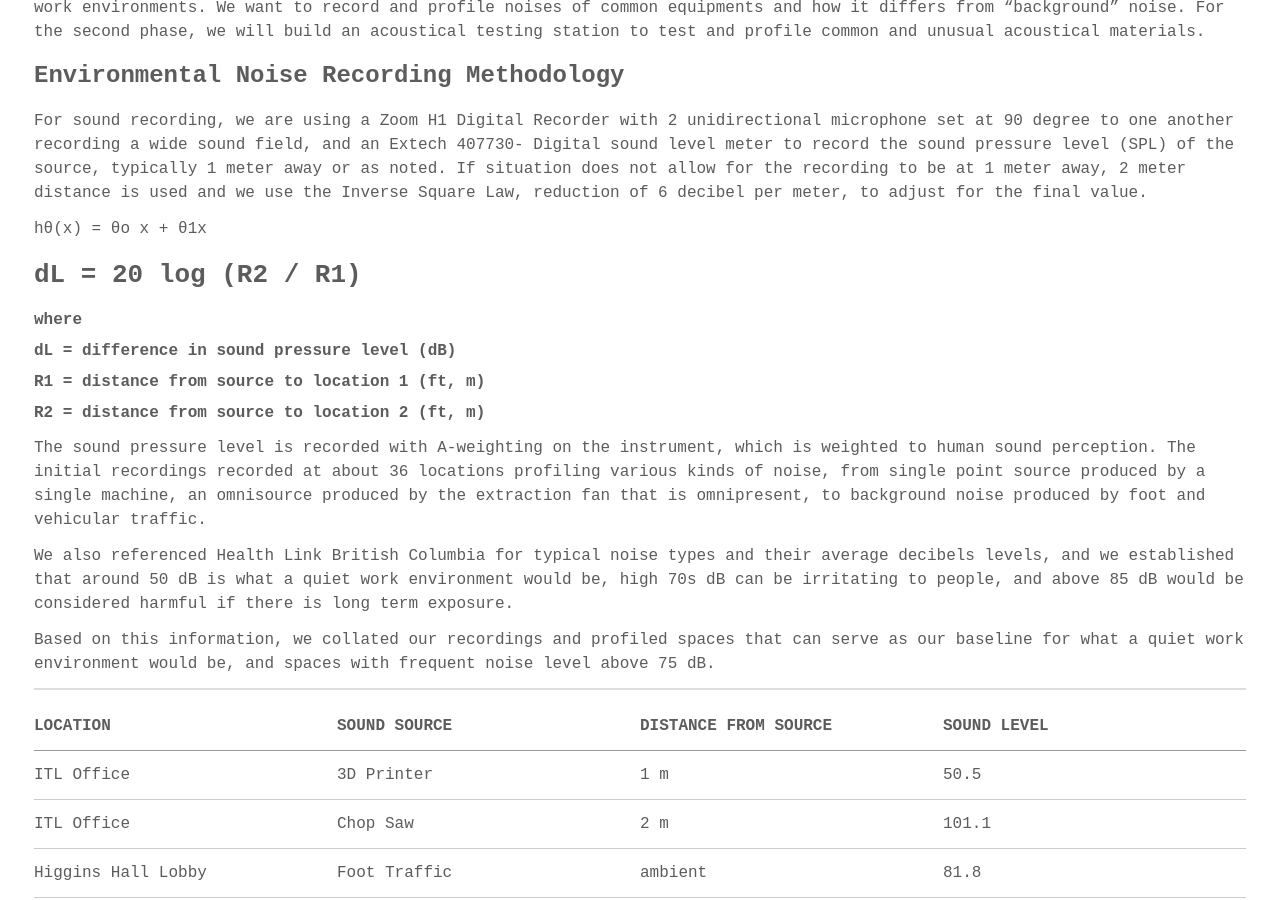
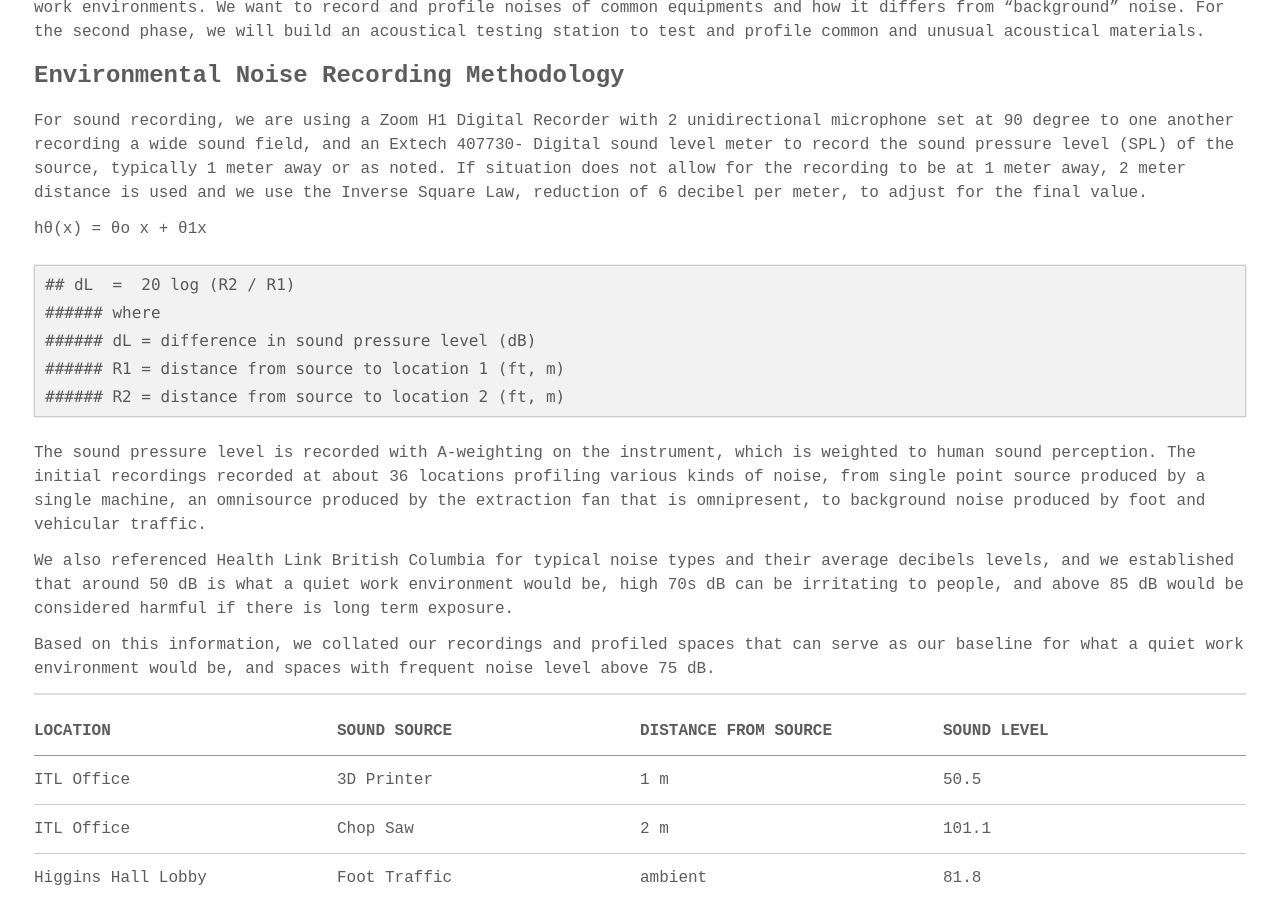
Before and after one commit to tedngai/itldatafactory, a Jekyll site: the page built from _posts/2019-1-24-EnvironmentalNoiseRecording.md, in a window 1280 px wide and 900 px high, scrolled down 797 px. Built offline with Jekyll 4.4.1, drawn with Linux system fonts in a browser that asks for light colours; some web fonts are replaced.

```diff
--- a/_posts/2019-1-24-EnvironmentalNoiseRecording.md
+++ b/_posts/2019-1-24-EnvironmentalNoiseRecording.md
@@ -21,12 +21,12 @@ This proposal involve 2 stages of acoustical testing. The first is to record and
 For sound recording, we are using a Zoom H1 Digital Recorder with 2 unidirectional microphone set at 90 degree to one another recording a wide sound field, and an Extech 407730- Digital sound level meter to record the sound pressure level (SPL) of the source, typically 1 meter away or as noted. If situation does not allow for the recording to be at 1 meter away, 2 meter distance is used and we use the Inverse Square Law, reduction of 6 decibel per meter, to adjust for the final value.
 
 h&theta;(x) = &theta;o x + &theta;1x
-## dL  =  20 log (R2 / R1)
 
-###### where
-###### dL = difference in sound pressure level (dB)
-###### R1 = distance from source to location 1 (ft, m)
-###### R2 = distance from source to location 2 (ft, m)
+	## dL  =  20 log (R2 / R1)
+	###### where
+	###### dL = difference in sound pressure level (dB)
+	###### R1 = distance from source to location 1 (ft, m)
+	###### R2 = distance from source to location 2 (ft, m)
 
 
 The sound pressure level is recorded with A-weighting on the instrument, which is weighted to human sound perception. The initial recordings recorded at about 36 locations profiling various kinds of noise, from single point source produced by a single machine, an omnisource produced by the extraction fan that is omnipresent, to background noise produced by foot and vehicular traffic.
```
